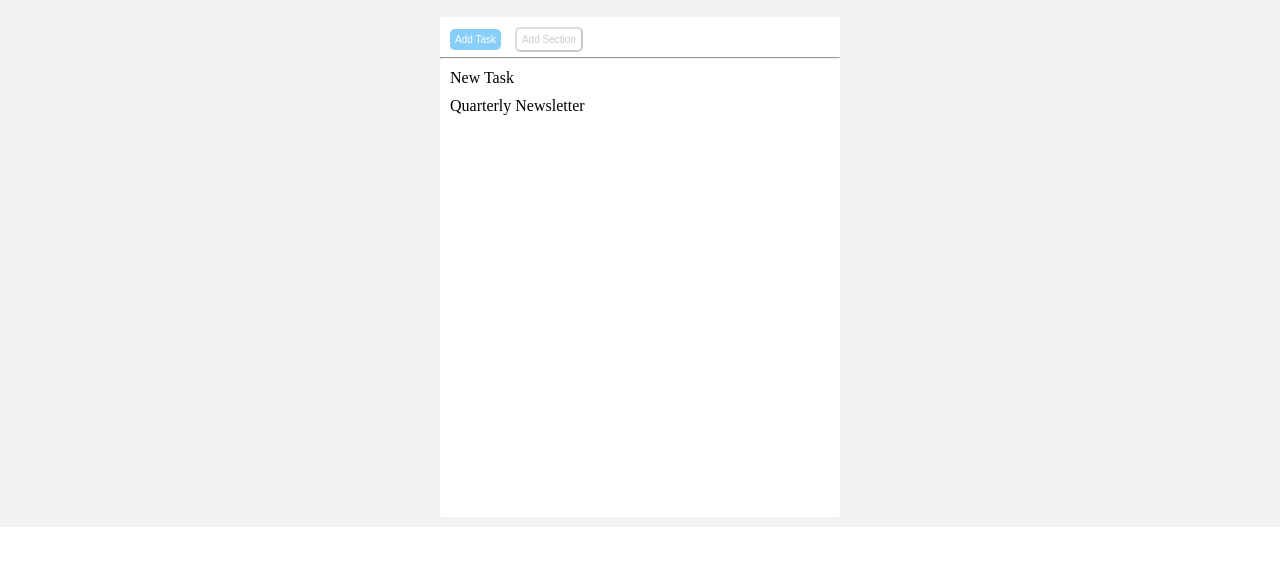
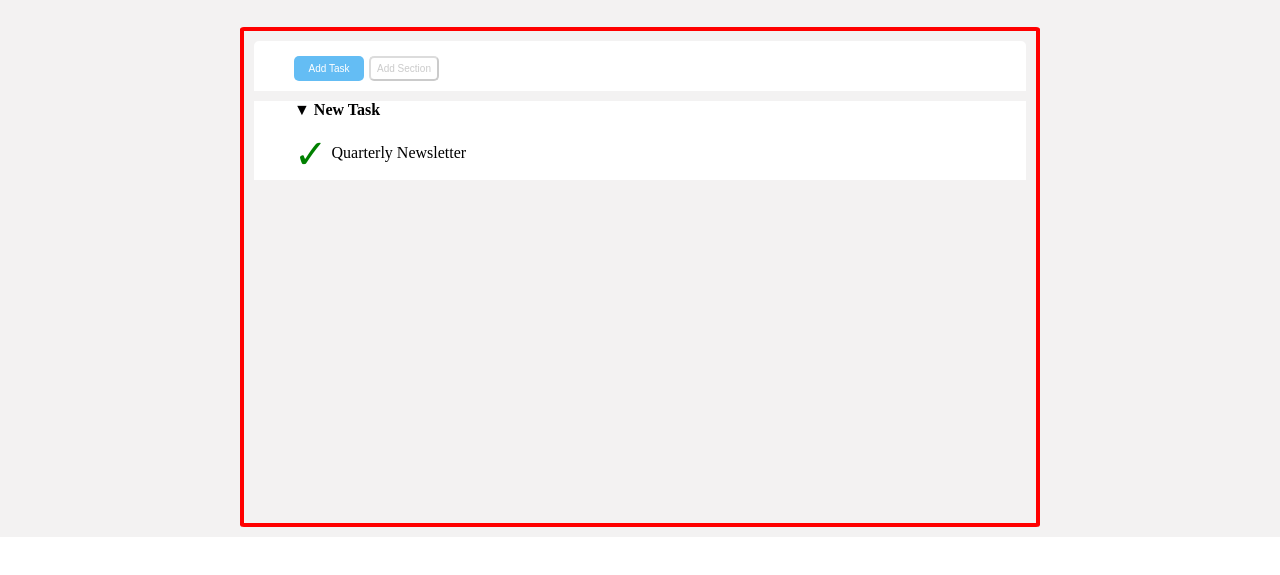
Before and after one commit to EnricoCirilli/html-css-toboolist, a plain HTML site: page index.html in a window 1280 px wide. Shown: the part 57-632 px from the top of the page. Drawn offline with Linux system fonts and the light colour scheme.

Commit message:
add: updating main part

```diff
--- a/css/style.css
+++ b/css/style.css
@@ -15,20 +15,33 @@ span{
    font-family: 'Roboto', sans-serif;
    font-family: 'Space Grotesk', sans-serif;
 }
+/* Main background color */
 main{
     background-color: rgb(243, 242, 242);
-    padding-top: 20px;
+    padding-top: 30px;
     padding-bottom: 10px;
 }
+/* Content main */
 .content-main{
-    background-color: white;
     height: 500px;
-    width: 400px;
+    width: 800px;
     margin: auto;
     text-align: left;
     border-radius: 0.5%;
-
+    padding: 10px;
+    border: 4px solid red;
 }
+/* Button */
+.content-main-1{
+    background-color: white;
+    border-top-left-radius: 5px;
+    border-top-right-radius: 5px;
+    padding: 5px;
+    padding-left: 30px;
+}
+.content-main-2{
+    background-color: white;
+ }
 button{
     margin-top: 10px;
     margin-left: 10px;
@@ -38,20 +51,30 @@ button{
 
 }
 .button-1{
-    background-color: lightskyblue;
+    background-color: rgb(100, 189, 244);
     color: white;
     border-radius: 5px;
     border: none;
-    width: auto;
+    width: 70px;
+    height: 25px;
 }
 .button-2{
     background-color: white;
     opacity: 0.2;
     border-radius: 5px;
     border: 0.1;
+    width: 70px;
+    height: 25px;
+    margin-left: 1px;
 }
-
+/* Main List */
 .content-main ul li{
     list-style: none;
     margin: 10px;
+    padding-left: 30px;
+    fon;
 }
+.checked{
+    color: green;
+    size: 1px;
+}
--- a/index.html
+++ b/index.html
@@ -22,15 +22,19 @@
     <!-- Main -->
     <main>
       <div class="content-main">
-        <button class="button-1">Add Task</button>
-        <button class="button-2">Add Section</button>
-          <hr>
+        <div class="content-main-1">
+            <button class="button-1">Add Task</button>
+            <button class="button-2">Add Section</button>
+        </div>
+        <div class="content-main-2">
             <ul>
-                <li>New Task</li>
+                <li>&#9660;<strong> New Task</strong></li>
                 <ul>
-                    <li>Quarterly Newsletter</li>
+                    <li><span class="checked">&#10003;</span>
+                        Quarterly Newsletter</li>
                 </ul>
             </ul>
+        </div>
       </div>
     </main>
      <!-- /Main -->
```
